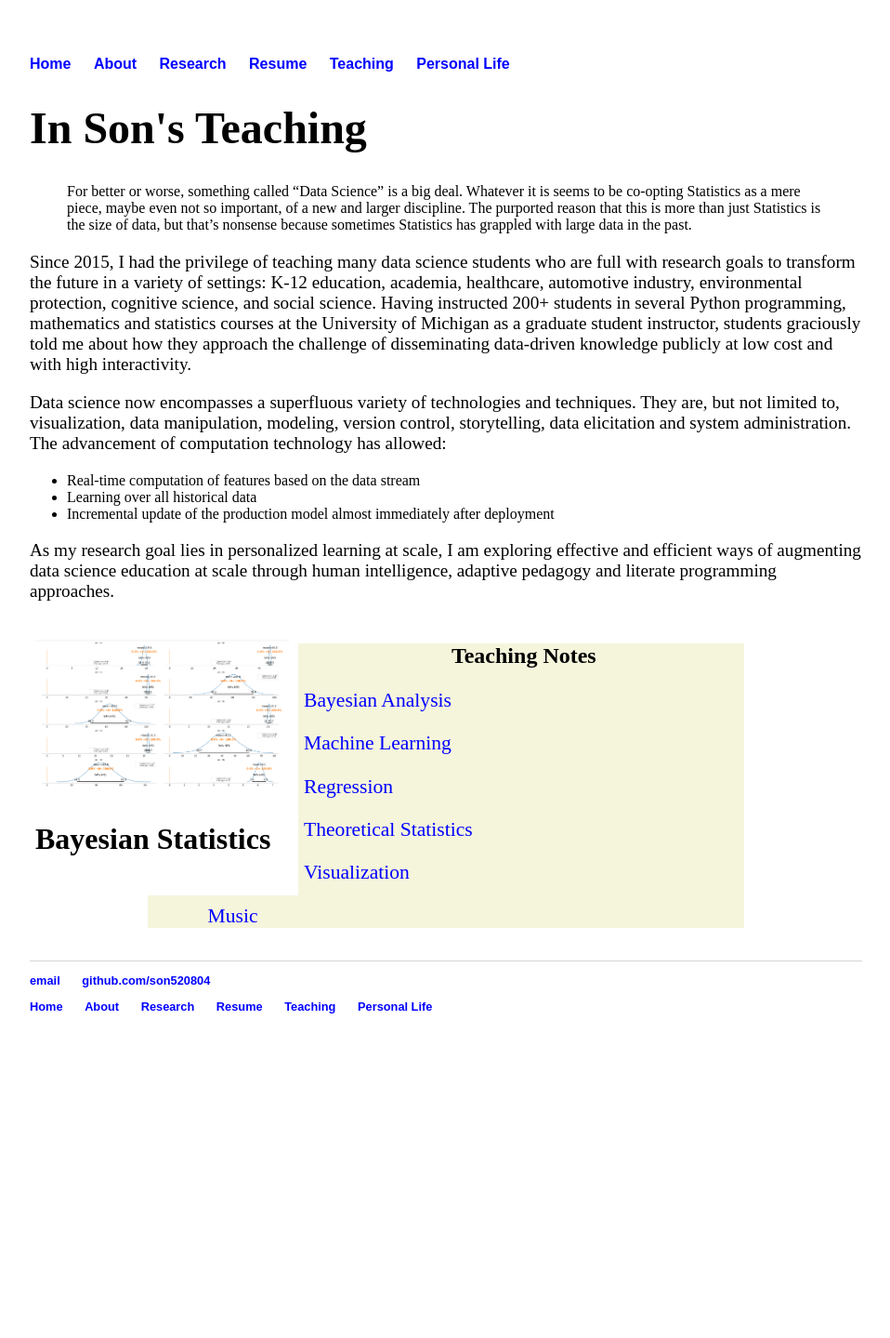
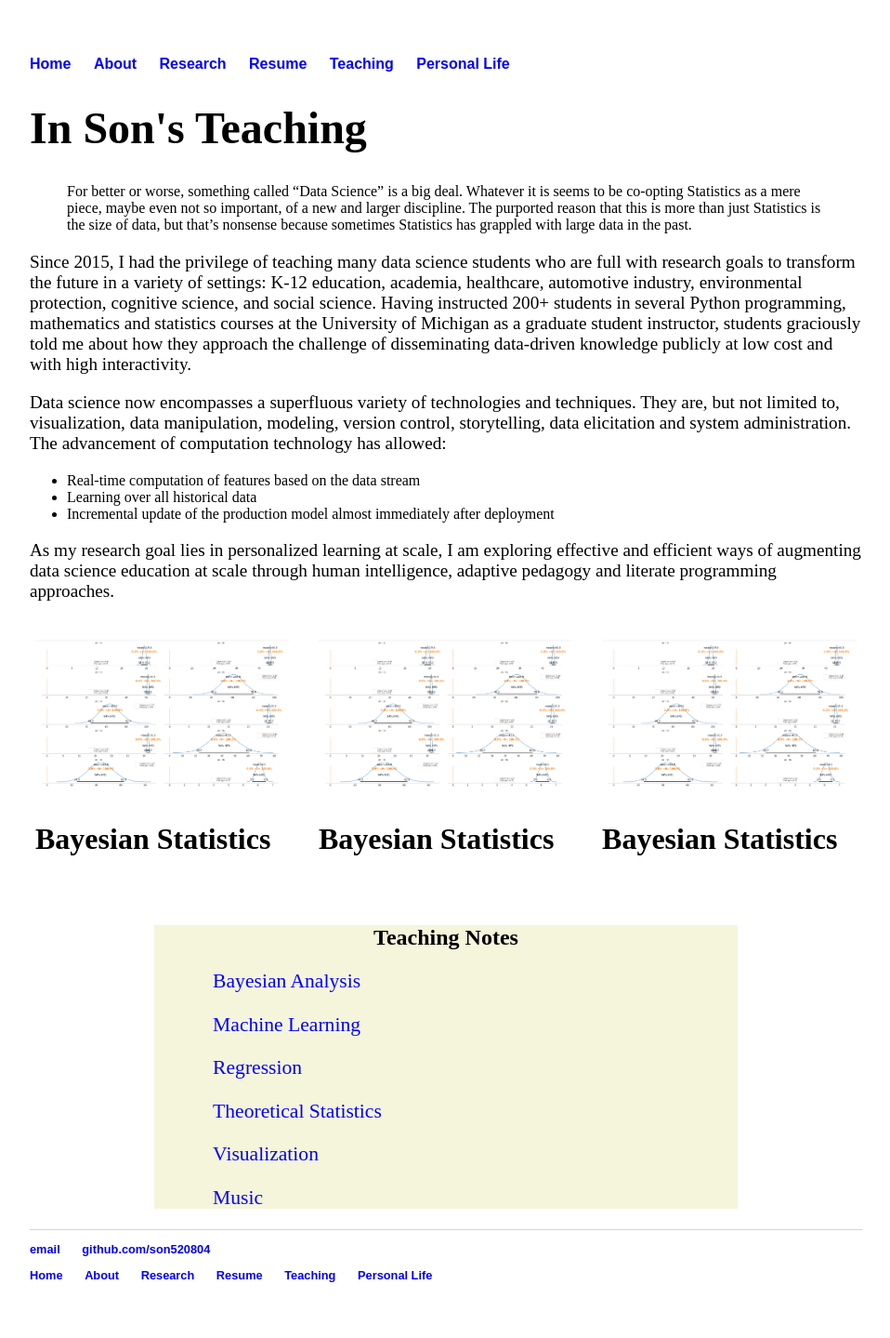
Before and after one commit to son520804/son520804.github.io, a Jekyll site: the page built from Teaching/index.html, in a window 1280 px wide. Shown: the whole page at 93% size, without its empty margins (160-1118 px from the left). Built offline with Jekyll 4.4.1, drawn with Linux system fonts in a browser that asks for light colours; before the commit the page ends 1150 px from its top, so only the background shows below that.

Commit message:
Update Teaching Material

```diff
--- a/Teaching/index.html
+++ b/Teaching/index.html
@@ -36,7 +36,25 @@
       <img src="Bayesian_Analysis.png" alt="Bayesian Analysis" style="width:100%">
       <h3>Bayesian Statistics</h3>
       <p></p>
+    </div>
   </div>
+
+  <div class="column">
+    <div class="content">
+      <img src="Bayesian_Analysis.png" alt="Bayesian Analysis" style="width:100%">
+      <h3>Bayesian Statistics</h3>
+      <p></p>
+    </div>
+  </div>
+
+  <div class="column">
+    <div class="content">
+      <img src="Bayesian_Analysis.png" alt="Bayesian Analysis" style="width:100%">
+      <h3>Bayesian Statistics</h3>
+      <p></p>
+    </div>
+  </div>
+
 </div>
 
 
```
Also changed, not shown: Teaching/Regression.png (added).
